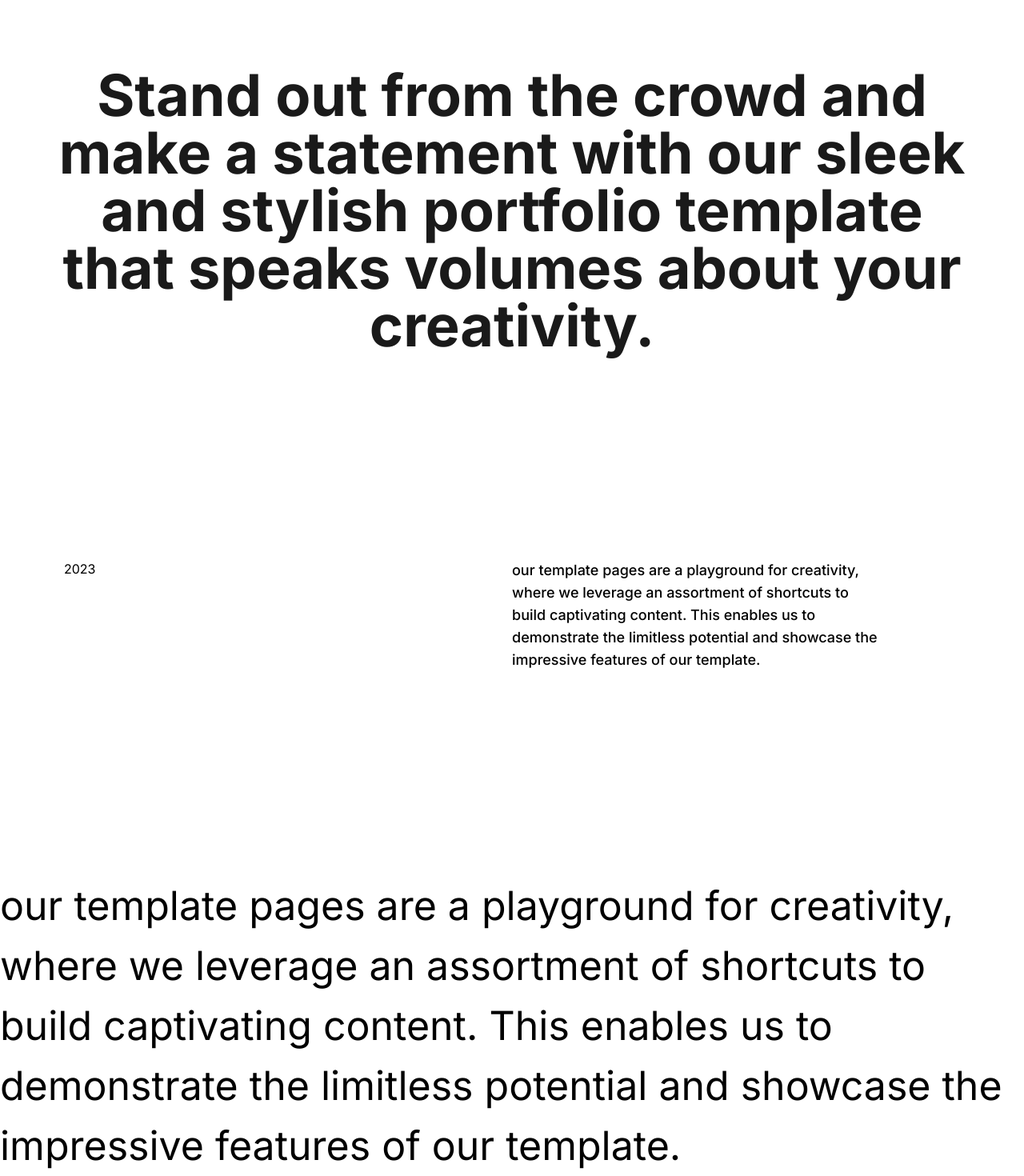
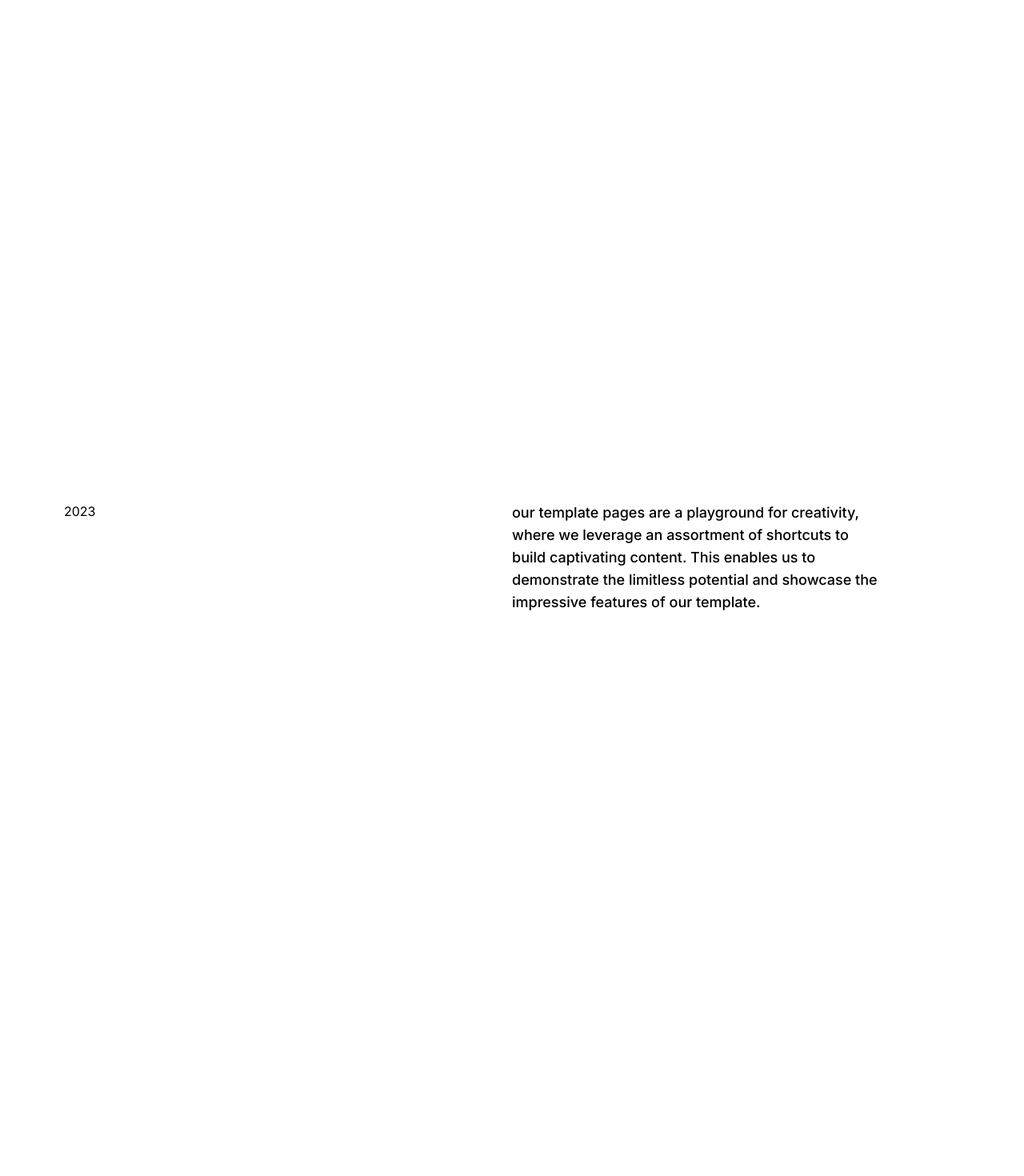
Before and after one commit to abdul-irfan-k/Gsap-Animation-Website, a Next.js app: page / in a window 1280 px wide. Shown: the part 2299-3769 px from the top of the page at 80% size. After the commit the page ends 3322 px from the top, so only its background shows below. Built offline with nearby package versions, Linux system fonts and the light colour scheme.

Commit message:
stager animation added

```diff
--- a/src/components/MainContent/anim.ts
+++ /dev/null
@@ -1,16 +0,0 @@
-import { Variants } from "framer-motion";
-
-export const slideUpAnimation: Variants = {
-  open: (i) => {
-    return { transition: { duration: 0.05 * i }, opacity: 1 };
-  },
-  closed: {
-    opacity: 1,
-    // color:'rgba(0,0,0,.25)'
-  },
-};
-
-const opacityAnimation: Variants = {
-  open: {},
-  closed: {},
-};
--- a/src/components/MainContent/index.html
+++ /dev/null
@@ -1,38 +0,0 @@
-<!DOCTYPE html>
-<html lang="en">
-<head>
-    <meta charset="UTF-8">
-    <meta name="viewport" content="width=device-width, initial-scale=1.0">
-    <title>Document</title>
-</head>
-<style>
-    body {
-        background: black;
-
-    }
-    span{
-
-background-size: 18.9392% 100%;
--webkit-text-fill-color: rgba(255,255,255,0.1);
-background-image: linear-gradient(#fff, #fff);
-/* position: relative; */
-/* display: inline; */
--webkit-text-fill-color: rgba(255,255,255,0.2);
--webkit-background-clip: text;
-background-repeat: no-repeat;
-/* background-image: linear-gradient(#000, #000); */
-/* width: auto; */
-font-size: 70px;
-width: 90vw;
-
-    }
-</style>
-<body>
-
-    <span className="text-[70px] w-[90vw]">
-        "asdfasdfasdf asdf asdfasdfasdfasdfffffffffffffffffffffffff
-        ffffffffffffffffffffffffffffff aaaaaaaaa asdddddddd asssssssssssss
-        aaaaaaaaaaaa"
-      </span>
-</body>
-</html>
--- a/src/components/MainContent/index.tsx
+++ b/src/components/MainContent/index.tsx
@@ -7,13 +7,11 @@ import {
   useTransform,
   useSpring,
   useInView,
+  useAnimate,
 } from "framer-motion";
 import ScrollTrigger from "gsap/ScrollTrigger";
-// import ScrollSmoother from 'gsap/ScrollSmoother'
 import gsap from "gsap";
-import { transform } from "next/dist/build/swc";
-import { slideUpAnimation } from "./anim";
-import SplitByLine from "../Shared/SplitByLine/SplitByLine";
+import PopUpText from "../PopUpText";
 
 const MainContent = () => {
   const imageContainer = useRef<HTMLDivElement>();
@@ -52,9 +50,6 @@ const MainContent = () => {
     });
   }, []);
 
-  const animationText = `Stand out from the crowd and make a statement with our sleek and stylish
-  portfolio template that speaks volumes about your creativity.`;
-
   const textContainerRef = useRef<HTMLDivElement>(null);
   const isInViewTextContainer = useInView(textContainerRef);
 
@@ -88,42 +83,16 @@ const MainContent = () => {
         </div>
       </div>
 
-      <div
+      <motion.div
         className="text-center w-[90%] mx-auto text-7xl font-bold "
         ref={textContainerRef}
-        style={
-          {
-            // backgroundImage: "linear-gradient(#fff,#fff)",
-            // WebkitBackgroundClip: "text",
-            // backgroundSize: "30% 100%",
-            // WebkitTextFillColor: "rgba(0,0,0,0.1)",
-          }
-        }
+        variants={{
+          open: {},
+        }}
+        animate={isInViewTextContainer ? "open" : "closed"}
       >
-        <span
-          style={{
-            backgroundImage: "linear-gradient(#000, #000)",
-            WebkitBackgroundClip: "text",
-            backgroundSize: "10% 100%",
-            WebkitTextFillColor: "rgba(255,255,255,0.1)",
-          }}
-        >
-          {animationText.split(" ").map((word, index) => {
-            return (
-              <motion.span
-                key={index}
-                variants={slideUpAnimation}
-                initial="initial"
-                animate={isInViewTextContainer ? "open" : "closed"}
-                style={{}}
-                custom={index}
-              >
-                {word + " "}
-              </motion.span>
-            );
-          })}
-        </span>
-      </div>
+        <PopUpText isInViewTextContainer={isInViewTextContainer} />
+      </motion.div>
 
       <div className=" px-20 py-64 flex  w-full">
         <div className="flex-1">2023</div>
@@ -135,35 +104,8 @@ const MainContent = () => {
           impressive features of our template.
         </div>
       </div>
-
-      <div
-
-      >
-
-     <SplitByLine>
-     our template pages are a playground for creativity,
-          where we leverage an assortment of shortcuts to
-          build captivating content. This enables us to
-          demonstrate the limitless potential and showcase the
-          impressive features of our template.
-     </SplitByLine>
-
-      </div>
     </div>
   );
 };
 
 export default MainContent;
-
-// background-size: 58.9392% 100%;
-// -webkit-text-fill-color: rgba(255,255,255,0.1);
-// background-image: linear-gradient(#fff, #fff);
-// /* position: relative; */
-// /* display: inline; */
-// -webkit-text-fill-color: rgba(255,255,255,0.2);
-// -webkit-background-clip: text;
-// background-repeat: no-repeat;
-// /* background-image: linear-gradient(#000, #000); */
-// background-size: 61.9392% 100%;
-// /* width: auto; */
-// vertical-align: baseline;
--- /dev/null
+++ b/src/components/PopUpText/index.tsx
@@ -0,0 +1,55 @@
+import { splitTextByLine } from "@/util/SplitTextByLine";
+import { motion } from "framer-motion";
+import { animate, stagger } from "framer-motion/dom";
+import React, { FC, useEffect } from "react";
+
+interface PopUpTextProps {
+  isInViewTextContainer: boolean;
+}
+const PopUpText: FC<PopUpTextProps> = ({ isInViewTextContainer }) => {
+  useEffect(() => {
+    (() => {
+      animate(
+        ".item",
+        isInViewTextContainer ? { WebkitBackgroundSize: "100% 100%" } : {},
+        {
+          duration: 0.6,
+          delay: isInViewTextContainer
+            ? stagger(0.5, { startDelay: 0, from: "first" })
+            : 0,
+        }
+      );
+    })();
+  }, [isInViewTextContainer]);
+
+  const animationText = `Stand out from the crowd and make a statement with our sleek and stylish
+    portfolio template that speaks volumes about your creativity.`;
+  return (
+    <div>
+      {splitTextByLine(animationText, 35).map((line, index) => {
+        return (
+          <motion.span
+            key={index}
+            initial={false}
+            custom={index}
+            style={{
+              backgroundImage: "linear-gradient(#fff, #fff)",
+              WebkitBackgroundClip: "text",
+              WebkitBackgroundSize: "0% 100%",
+              WebkitTextFillColor: "rgba(255,255,255,0.1)",
+              color: "red",
+              backgroundRepeat: "no-repeat",
+            }}
+            className="item"
+          >
+            {line.split(" ").map((word, wordIndex) => {
+              return <span key={wordIndex}>{word + " "}</span>;
+            })}
+          </motion.span>
+        );
+      })}
+    </div>
+  );
+};
+
+export default PopUpText;
--- a/src/components/Shared/SplitByLine/SplitByLine.tsx
+++ b/src/components/Shared/SplitByLine/index.tsx
@@ -1,3 +1,4 @@
+import { splitTextByLine } from "@/util/SplitTextByLine";
 import React, { FC } from "react";
 
 interface SplitByLineProps {
@@ -5,9 +6,9 @@ interface SplitByLineProps {
 }
 
 const SplitByLine: FC<SplitByLineProps> = ({ children }) => {
-  const words = children?.toString().split(/\r?\n/);
+  const words = splitTextByLine(children,50);
 
-  console.log('children',children)
+  console.log('children',words)
   return words?.map((word, index) => {
     return <div key={index} style={{fontSize:"50px"}}>{word}</div>;
   });
--- /dev/null
+++ b/src/util/SplitTextByLine.ts
@@ -0,0 +1,22 @@
+export const splitTextByLine = (
+  text: string,
+  maxLength: number
+): Array<string> => {
+  const words = text.split(" ");
+  const result = [];
+  let currentLine = "";
+
+  words.forEach((word) => {
+    if (currentLine.length + word.length < maxLength) {
+      currentLine += `${word} `;
+    } else {
+      result.push(currentLine);
+      currentLine = "";
+    }
+  });
+
+  if (currentLine.length > 0) {
+    result.push(currentLine);
+  }
+  return result;
+};
```
